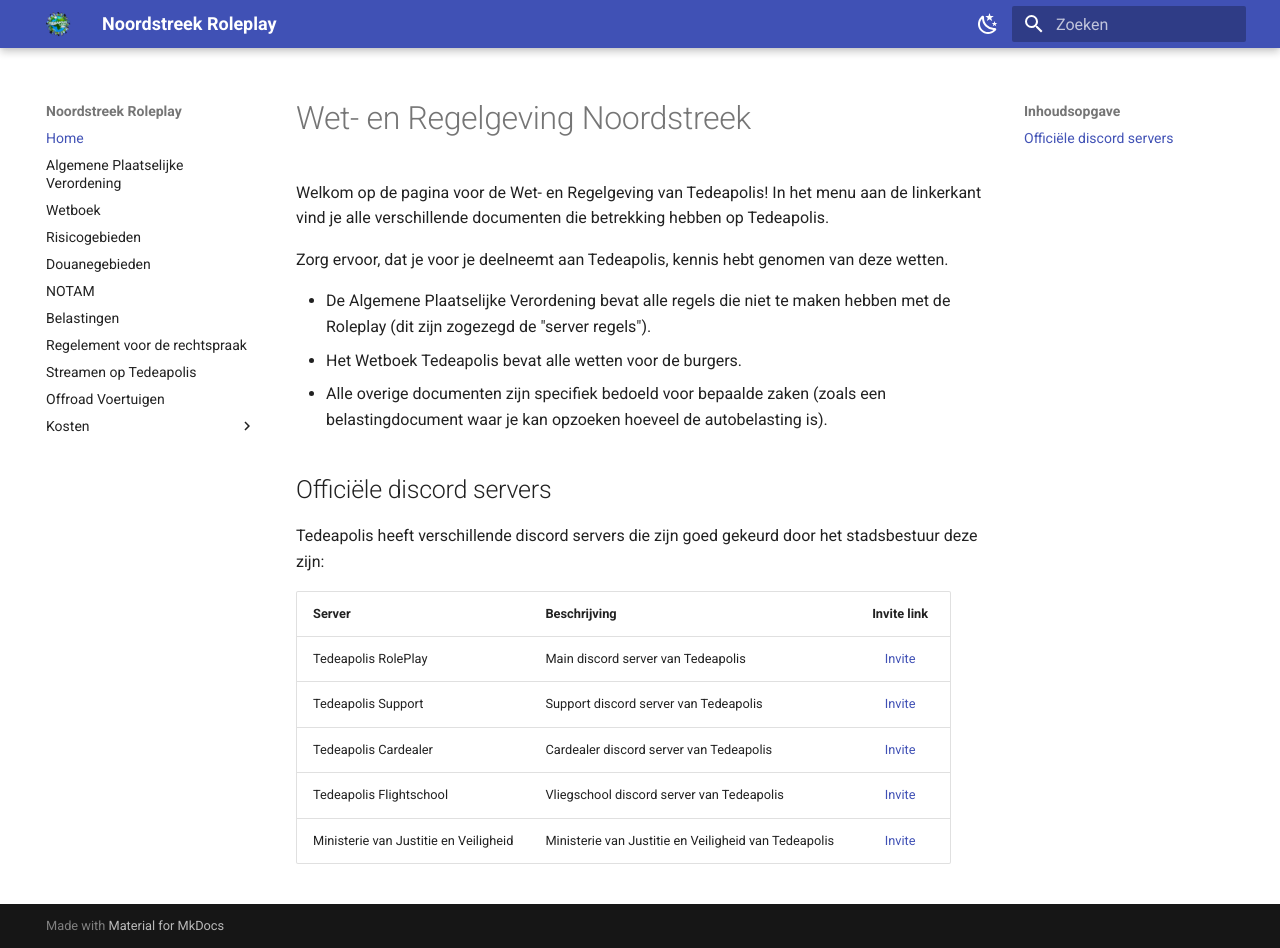
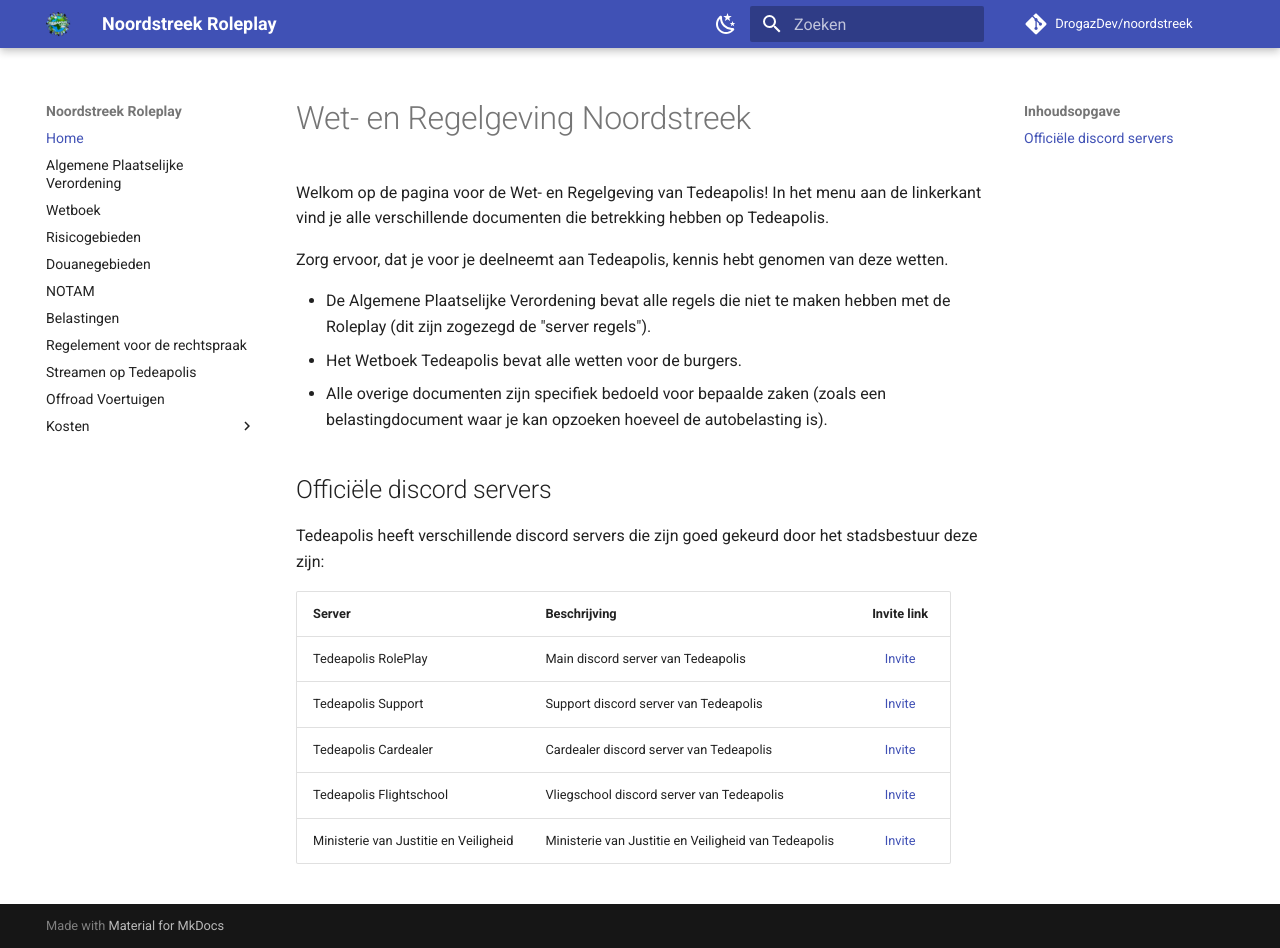
Before and after one commit to DrogazDev/noordstreek, an MkDocs documentation site: the page built from docs/index.md, in a window 1280 px wide and 948 px high. Built offline with MkDocs 1.6.1 and Material for MkDocs 9.7.7, drawn with Linux system fonts in a browser that asks for light colours; comment, search, counter and statistics services are not loaded.

Commit message:
Update mkdocs.yml

```diff
--- a/mkdocs.yml
+++ b/mkdocs.yml
@@ -1,5 +1,9 @@
 # Project information
 site_name: Noordstreek Roleplay
+site_author: Drogaz#6521
+
+repo_url: 'https://github.com/DrogazDev/noordstreek'
+repo_name: 'DrogazDev/noordstreek'
 
 theme:
   name: material
```
